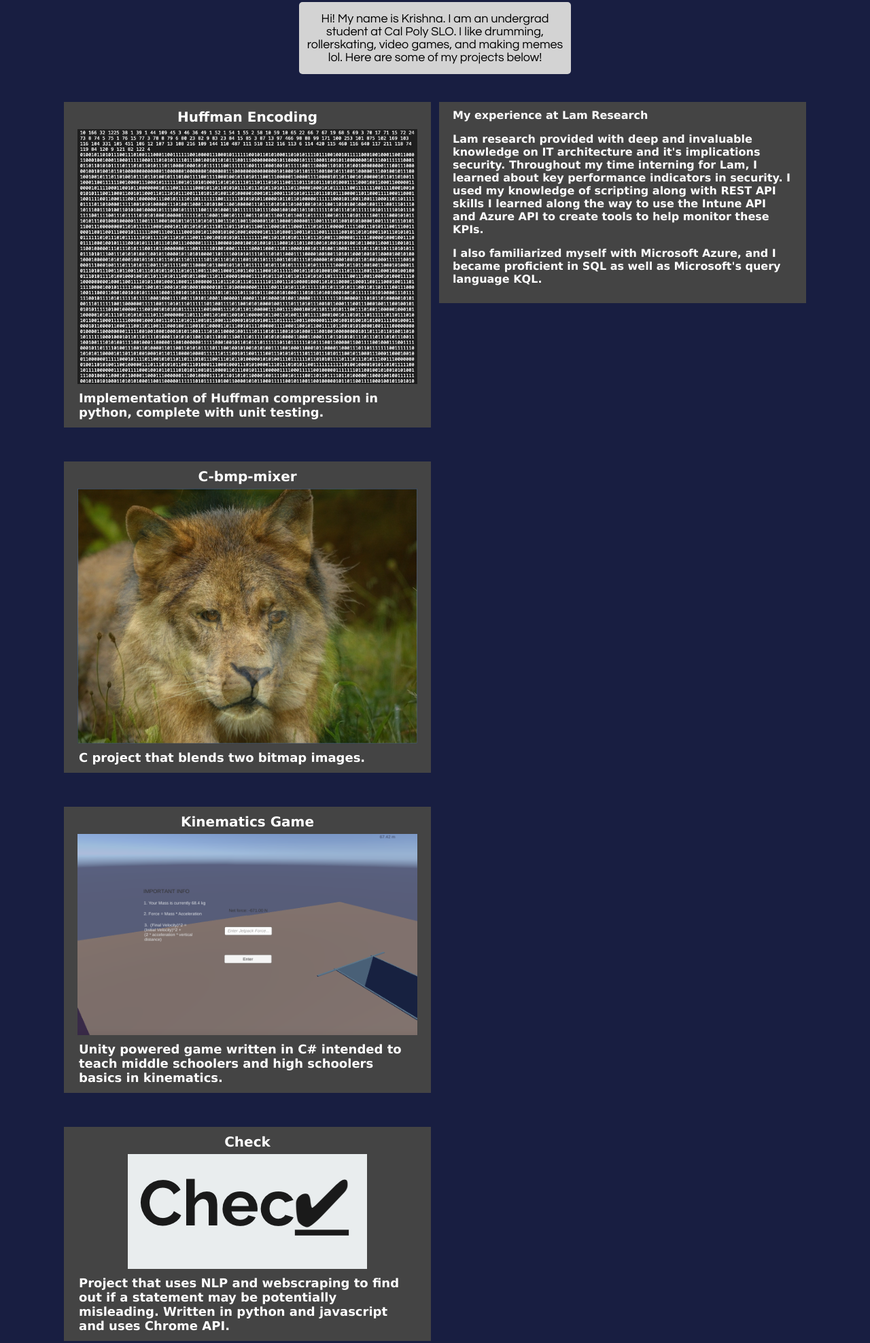
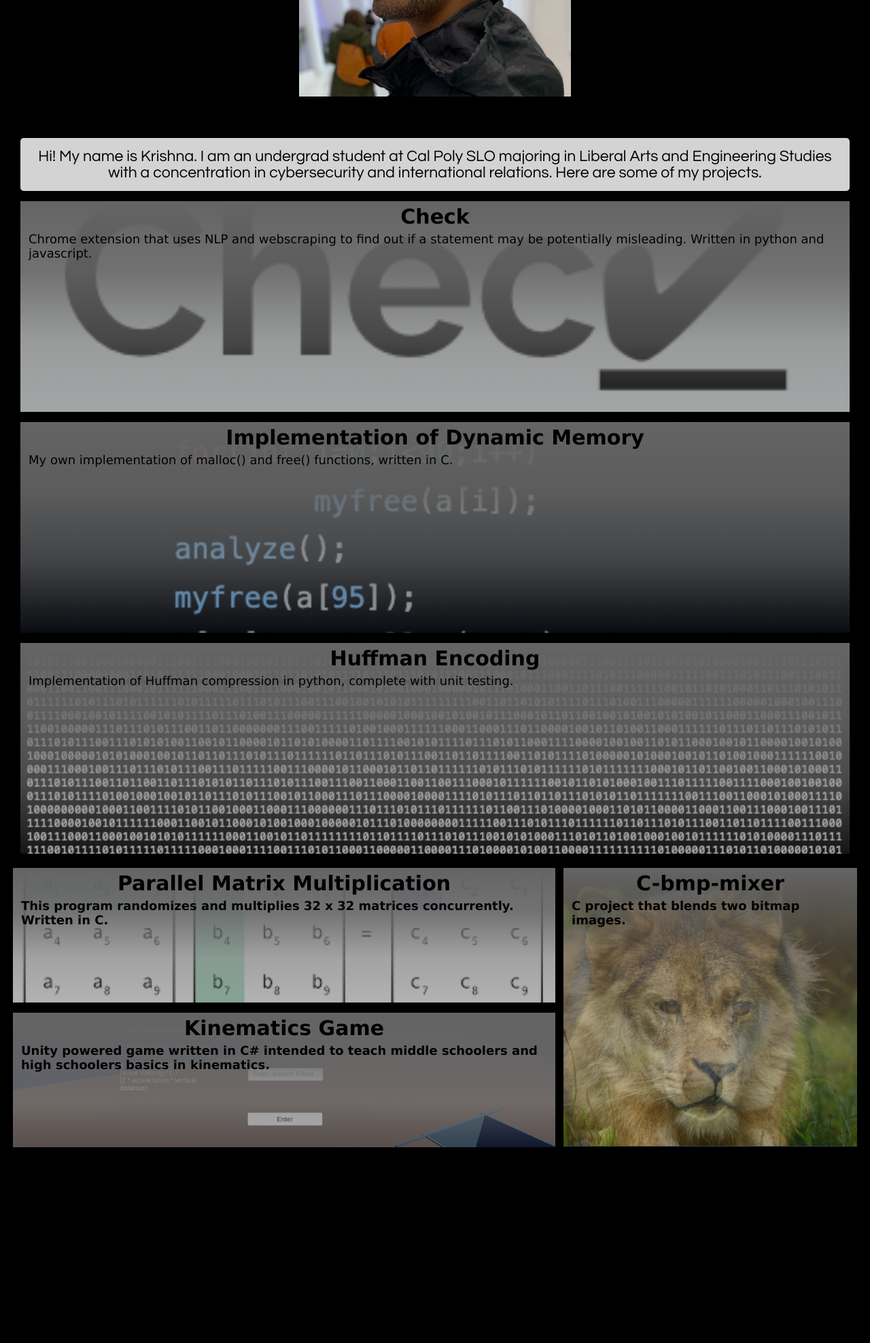
Before and after one commit to krishnakalakkad/krishnak.github.io, a plain HTML site: page index.html in a window 1280 px wide. Shown: the part 381-2357 px from the top of the page at 68% size. After the commit the page ends 2093 px from the top, so only its background shows below. Drawn offline with Linux system fonts and the light colour scheme.

Commit message:
Add files via upload

```diff
--- a/index.html
+++ b/index.html
@@ -30,25 +30,47 @@
   <br><br>
   <div class="AboutText">
   Hi! My name is Krishna. I am an undergrad
-  student at Cal Poly SLO. I like drumming, rollerskating,
-  video games, and making memes lol. Here are some of
-  my projects below!
+  student at Cal Poly SLO majoring in Liberal Arts and
+  Engineering Studies with a concentration in cybersecurity
+  and international relations. Here are some of my projects.
+
   </div>
 </div>
 
-<table>
-  <tr>
-    <th>
-      <div class="Projects">
-        <div class="Post">
+      <div class="Long" style="background-image: linear-gradient(rgb(100, 100, 100), rgba(100, 100, 100, 0.9), rgba(100, 100, 100, 0.6), rgba(1, 1, 1, 0.3)), url('images/check.png');">
+        <a href="https://github.com/krishnakalakkad/check_extension">
+          <div class="Tab">
+            <div class="Title">
+              Check
+            </div>
+          </div>
+          <div class="Text">
+            Chrome extension that uses NLP and webscraping to find out if a statement may be
+            potentially misleading. Written in python and javascript.
+          </div>
+        </a>
+      </div>
+    </div>
+
+    <div class="Long" style="background-image: linear-gradient(rgb(100, 100, 100), rgba(100, 100, 100, 0.9), rgba(100, 100, 100, 0.6), rgba(1, 1, 1, 0.3)), url('images/Malloc.png');">
+      <a href="https://github.com/krishnakalakkad/cpe357_dma">
+        <div class="Tab">
+          <div class="Title">
+            Implementation of Dynamic Memory
+          </div>
+        </div>
+        <div class="Text">
+          My own implementation of malloc() and free() functions, written in C.
+        </div>
+      </a>
+    </div>
+
+    <div class="Long" style="background-image: linear-gradient(rgb(100, 100, 100), rgba(100, 100, 100, 0.9), rgba(100, 100, 100, 0.6), rgba(1, 1, 1, 0.3)), url('images/Huffman.png');">
       <a href="https://github.com/krishnakalakkad/huffman_encoding">
         <div class="Tab">
           <div class="Title">
             Huffman Encoding
           </div>
-            </div>
-            <div class="Image">
-              <img src="images/Huffman.png" class="Img" alt="Img">
         </div>
         <div class="Text">
           Implementation of Huffman compression in python,
@@ -57,31 +79,28 @@
       </a>
     </div>
 
-        <div class="Post">
-          <a href="https://github.com/krishnakalakkad/C-bmp-mixer">
+    <table>
+      <tr>
+        <th>
+          <div class="shortest" style="background-image: linear-gradient(rgb(100, 100, 100), rgba(100, 100, 100, 0.9), rgba(100, 100, 100, 0.6), rgba(1, 1, 1, 0.3)), url('images/matrix.png');">
+            <a href="https://github.com/krishnakalakkad/parallel_matrix_multiplication">
               <div class="Tab">
                 <div class="Title">
-                C-bmp-mixer
+                  Parallel Matrix Multiplication
                 </div>
               </div>
-            <div class="Image">
-              <img src="images/lolf.png" class="Img" alt="Img">
-            </div>
               <div class="Text">
-              C project that blends two bitmap images.
+                This program randomizes and multiplies 32 x 32 matrices concurrently. Written in C.
               </div>
             </a>
           </div>
 
-        <div class="Post">
+          <div class="shortest" style="background-image: linear-gradient(rgb(100, 100, 100), rgba(100, 100, 100, 0.9), rgba(100, 100, 100, 0.6), rgba(1, 1, 1, 0.3)), url('images/game.png');">
             <a href="https://github.com/krishnakalakkad/kinematics-learning-game">
               <div class="Tab">
                 <div class="Title">
                   Kinematics Game
                 </div>
-            </div>
-            <div class="Image">
-              <img src="images/game.png" class="Img" alt="Img">
               </div>
               <div class="Text">
                 Unity powered game written in C# intended to teach middle schoolers and
@@ -89,82 +108,35 @@
               </div>
             </a>
           </div>
-      </div>
+        </th>
 
-      <div class="Post">
-        <a href="https://github.com/krishnakalakkad/check_extension">
+        <th>
+
+          <div class="shorter" style="background-image: linear-gradient(rgb(100, 100, 100), rgba(100, 100, 100, 0.4), rgba(100, 100, 100, 0.3), rgba(1, 1, 1, 0.1)), url('images/lolf.png');">
+            <a href="https://github.com/krishnakalakkad/C-bmp-mixer">
               <div class="Tab">
                 <div class="Title">
-              Check
-            </div>
-          </div>
-          <div class="Image">
-            <img src="images/check.png" class="Img" alt="Img">
-          </div>
-          <div class="Text">
-            Project that uses NLP and webscraping to find out if a statement may be
-            potentially misleading. Written in python and javascript and uses
-            Chrome API.
-          </div>
-        </a>
+                  C-bmp-mixer
                 </div>
               </div>
 
-    <div class="Post">
-      <a href="https://github.com/krishnakalakkad/parallel_matrix_multiplication">
-        <div class="Tab">
-          <div class="Title">
-            Parallel Matrix Multiplication
-          </div>
-        </div>
-        <div class="Image">
-          <img src="images/matrix.png" class="Img" alt="Img">
-        </div>
               <div class="Text">
-          This program randomizes and multiplies 32 x 32 matrices concurrently. Written in C.
+                C project that blends two bitmap images.
               </div>
             </a>
         </div>
 
-    <div class="Post">
-      <a href="https://github.com/krishnakalakkad/cpe357_dma">
-        <div class="Tab">
-          <div class="Title">
-            Implementation of Dynamic Memory
-          </div>
-        </div>
-        <div class="Image">
-          <img src="images/Malloc.png" class="Img" alt="Img">
-        </div>
-        <div class="Text">
-          My own implementation of malloc() and free() functions, written in C.
-        </div>
-      </a>
-    </div>
-  </div>
-
-    </th>
-    <th>
-      <div class="Workexp">
-        <div class="block">
-          <div class="Title">
-            My experience at Lam Research
-          </div>
-          <p>Lam research provided with deep and invaluable knowledge on IT architecture and it's implications
-            security. Throughout my time interning for Lam, I learned about key performance indicators in security.
-            I used my knowledge of scripting along with REST API skills I learned along the way to use the
-            Intune API and Azure API to create tools to help monitor these KPIs.
-          </p>
-          <p>
-            I also familiarized myself with Microsoft Azure, and I became proficient in SQL as well
-            as Microsoft's query language KQL.
-          </p>
-        </div>
-      </div>
         </th>
       </tr>
     </table>
 
+
+
+
+
+
+
+
 </body>
 
 </html>
--- a/style.css
+++ b/style.css
@@ -1,5 +1,5 @@
 body {
-  background-color: #181e41;
+  background-color: #000;
 }
 
 h1 {
@@ -9,15 +9,18 @@ h1 {
 
 }
 
+
 p{
   color: #fff;
   font-family: Geneva;
 }
 
 table{
+
   margin-left: auto;
   margin-right: auto;
-  border-spacing: 10px;
+  border-spacing: 10px 0em;
+
 }
 
 th{
@@ -85,16 +88,79 @@ th{
 }
 
 .Post {
-  max-width: 500px;
-  height: auto;
+  max-width: 1200px;
+  min-height: 300px;
   padding: 10px 20px;
   text-align: left;
   margin: auto;
-  background-color: #444;
-  color: #fff;
+  background-color: rgb(179, 192, 230);
+  background-image: linear-gradient(rgb(163, 185, 245), rgba(163, 185, 245, 0.9), rgba(163, 185, 245, 0.6), rgba(1, 1, 1, 0.3)), url("images/Huffman.png");
+  background-repeat: no-repeat;
+  background-position: center center;
+  background-size: cover;
   margin-top: 20px;
   margin-bottom: 50px;
 
+}
+
+.huff {
+  max-width: 1200px;
+  min-height: 300px;
+  padding: 10px 20px;
+  text-align: left;
+  margin: auto;
+  background-color: rgb(179, 192, 230);
+  background-image: linear-gradient(rgb(163, 185, 245), rgba(163, 185, 245, 0.9), rgba(163, 185, 245, 0.6), rgba(1, 1, 1, 0.3)), url("images/Huffman.png");
+  background-repeat: no-repeat;
+  background-position: center center;
+  background-size: cover;
+  margin-top: 20px;
+  margin-bottom: 50px;
+
+}
+
+.Long{
+  max-width: 1200px;
+  min-height: 300px;
+  padding: 5px 10px;
+  text-align: left;
+  margin: auto;
+  background-color: rgb(179, 192, 230);
+  background-repeat: no-repeat;
+  background-position: center center;
+  background-size: cover;
+  margin-top: 15px;
+  margin-bottom: 15px;
+
+}
+
+.shorter{
+  max-width: 801px;
+  min-height: 400px;
+  padding: 5px 10px;
+  text-align: left;
+  margin: auto;
+  background-color: rgb(179, 192, 230);
+  background-repeat: no-repeat;
+  background-position: center center;
+  background-size: cover;
+  margin-top: 5px;
+  margin-bottom: 15px;
+}
+
+
+.shortest{
+  max-width: 801px;
+  min-height: 188px;
+  padding: 5px 10px;
+  text-align: left;
+  margin: auto;
+  background-color: rgb(179, 192, 230);
+  background-repeat: no-repeat;
+  background-position: center center;
+  background-size: cover;
+  margin-top: 5px;
+  margin-bottom: 15px;
 }
 
 .block{
@@ -114,14 +180,16 @@ th{
 }
 
 .Tab {
-height: 30px;
-text-align: center;
-font-size: 20px;
+  height: 30px;
+  text-align: center;
+  font-size: 20px;
 }
 
 .Title {
-  color: #fff;
+  font-weight: bold;
+  color: #000;
   font-family: Geneva;
+  font-size: 30px;
 }
 
 .Img {
@@ -130,19 +198,20 @@ font-size: 20px;
   display: block;
   margin-left: auto;
   margin-right: auto;
+  padding-top: 20px;
 }
 
 .Text {
    font-size: 18px;
    margin-top: 8px;
    padding: 2px;
-   color: #fff;
+   color: #000;
    font-family: Geneva;
 
 }
 
 .About {
-  width: 400px;
+  width: 1220px;
   margin-left: auto;
   margin-right: auto;
 
@@ -151,22 +220,26 @@ font-size: 20px;
 .AboutText{
   border-radius: 5px;
   color: black;
+  display: block;
+  margin-left: auto;
+  margin-right: auto;
   margin-top: 10px;
   margin-bottom: 10px;
   text-align: center;
   padding: 15px 5px;
   background-color: #d3d3d3;
-  font-size: 18px;
+  font-size: 23px;
   font-family: "Century Gothic", CenturyGothic, AppleGothic, sans-serif;
 
 }
 
+
+
 .picOfMe{
   display: block;
   margin-top: 20px;
-  max-width: 200px;
-  max-height: 200px;
-  border-radius: 50%;
+  max-width: 400px;
+  max-height: 400px;
   border-style: solid;
   border-width: 5px;
   margin-top: 10px;
```
Lines whose indentation alone changed are shown as unchanged.
